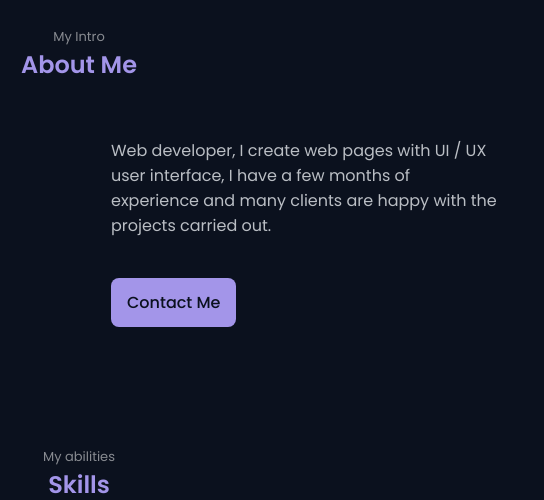
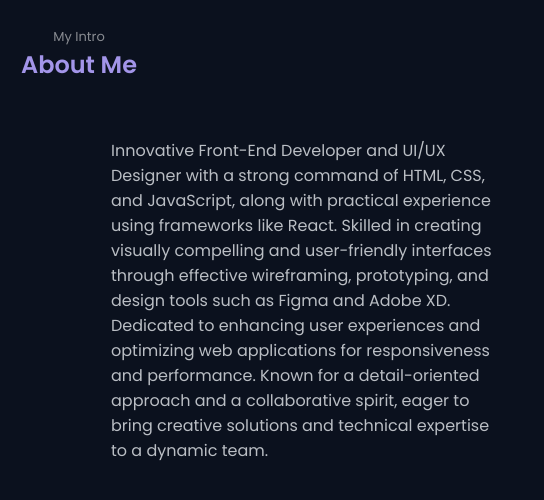
Before and after one commit to JananiGopalraju/Portfolio-JananiGopalraju, a plain HTML site: page index.html in a window 1280 px wide. Shown: the part 900-1400 px from the top of the page, 561-1105 px from the left. Drawn offline with nearby package versions, Linux system fonts and the light colour scheme.

Commit message:
first commit

```diff
--- a/index.html
+++ b/index.html
@@ -136,9 +136,7 @@
                         </div> -->
 
                         <p class="about__description">
-                            Web developer, I create web pages with UI / UX user interface,
-                            I have a few months of experience and many clients are happy with
-                            the projects carried out.
+                            Innovative Front-End Developer and UI/UX Designer with a strong command of HTML, CSS, and JavaScript, along with practical experience using frameworks like React. Skilled in creating visually compelling and user-friendly interfaces through effective wireframing, prototyping, and design tools such as Figma and Adobe XD. Dedicated to enhancing user experiences and optimizing web applications for responsiveness and performance. Known for a detail-oriented approach and a collaborative spirit, eager to bring creative solutions and technical expertise to a dynamic team.
                         </p>
 
                         <a href="#contact" class="button">Contact Me</a>
```
